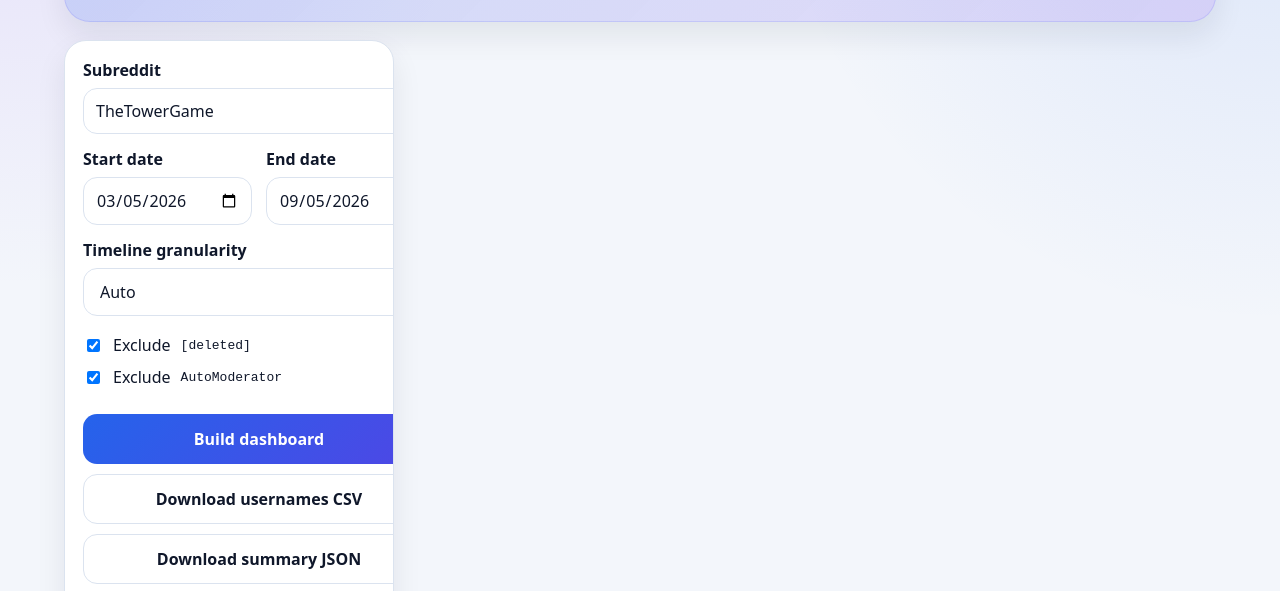
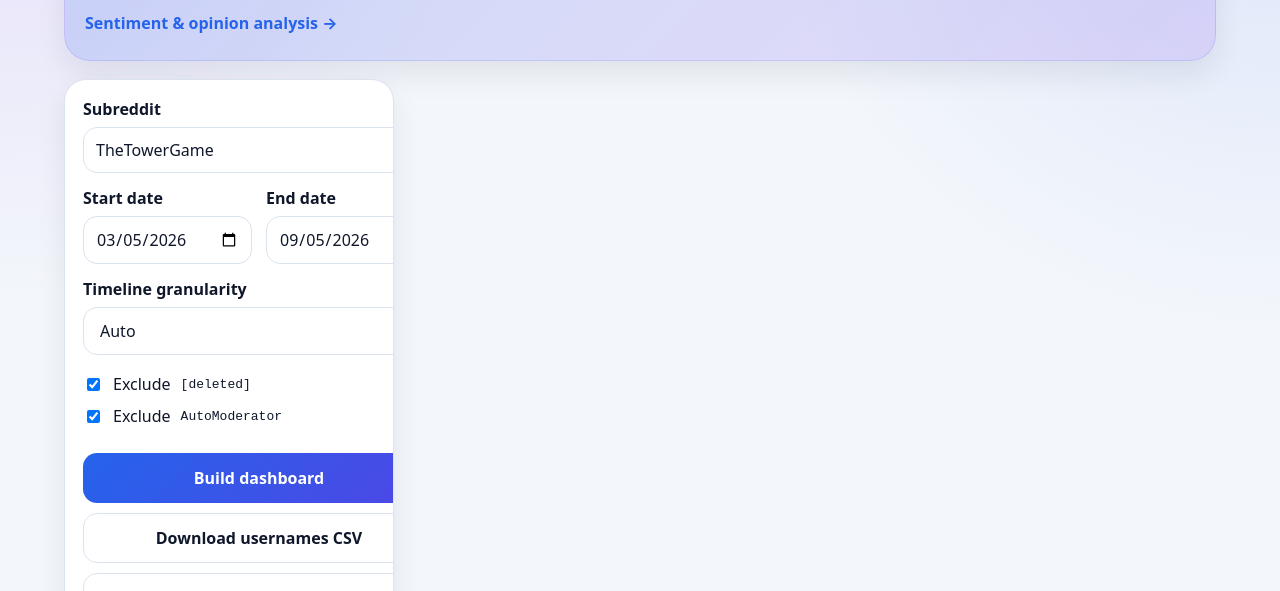
Before and after one commit to jenschristianschroder/Distinct-Authors, a plain HTML site: page index.html in a window 1280 px wide. Shown: the part 195-786 px from the top of the page. Drawn offline with Linux system fonts and the light colour scheme.

Commit message:
Link sentiment analysis from activity dashboard

```diff
--- a/index.html
+++ b/index.html
@@ -12,6 +12,7 @@
   <section class="hero">
     <h1>Distinct Reddit Authors Dashboard</h1>
     <p class="subhead muted">A mobile-friendly dashboard for subreddit activity. It tracks distinct contributors, returning authors, posting and commenting volume, contribution frequency over time, and aggregated period summaries from Arctic Shift's public Reddit archive.</p>
+    <p style="margin:14px 0 0"><a href="sentiment.html" style="color:var(--blue);font-weight:700;text-decoration:none">Sentiment &amp; opinion analysis →</a></p>
   </section>
 
   <div class="app-grid">
```
